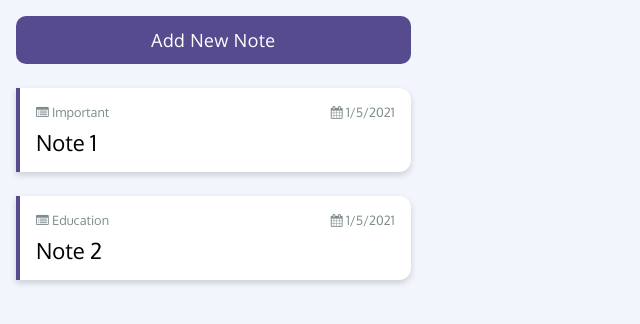
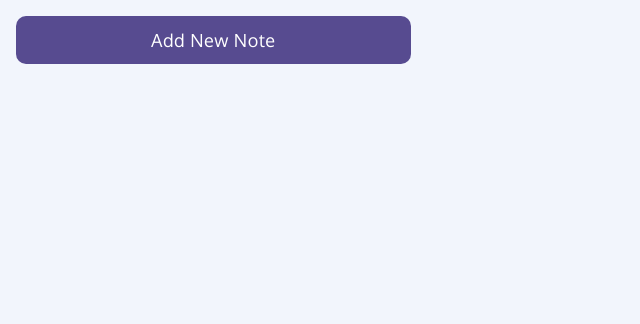
Before and after one commit to zainzahid/react-notebook-app, a React (Create React App) app: page / in a window 1280 px wide. Shown: the top 324 px of the page, without its empty margins (0-640 px from the left). Built offline with nearby package versions, Linux system fonts and the light colour scheme.

Commit message:
Edit Bug Fix

```diff
--- a/src/components/App.js
+++ b/src/components/App.js
@@ -94,19 +94,6 @@ function App() {
   );
 }
 
-const exampleNoteList = [{
-  id: 1,
-  title: 'Note 1',
-  category: 'Important',
-  content: 'This is very important note.',
-  date: new Date().toLocaleDateString()
-},
-{
-  id: 2,
-  title: 'Note 2',
-  category: 'Education',
-  content: 'This is a very educational note.',
-  date: new Date().toLocaleDateString()
-}];
+const exampleNoteList = [];
 
 export default App;
--- a/src/components/NoteDetail.js
+++ b/src/components/NoteDetail.js
@@ -6,8 +6,8 @@ function NoteDetail({ note }) {
     return (
         <div className="p-1 detail-section" onClick={() => {openNoteEdit(note.id)}}>
             <div className="detail-section-btn">
-                <a href="!#" className="detail-section-btn-edit" onClick={ () => {openNoteEdit(note.id)} }><i className="fa fa-edit"></i></a>
-                <a href="!#" className="detail-section-btn-close" onClick={ () => { closeNoteActive()} }>&#10006;</a>
+                <a className="detail-section-btn-edit" onClick={ () => {openNoteEdit(note.id)} }><i className="fa fa-edit"></i></a>
+                <a className="detail-section-btn-close" onClick={ () => { closeNoteActive()} }>&#10006;</a>
             </div>
             <h3 className="detail-section-title">{note.title}</h3>
             <h4 className="detail-section-cat">{note.category} &nbsp; &#8226; &nbsp; {note.date}</h4>
```
